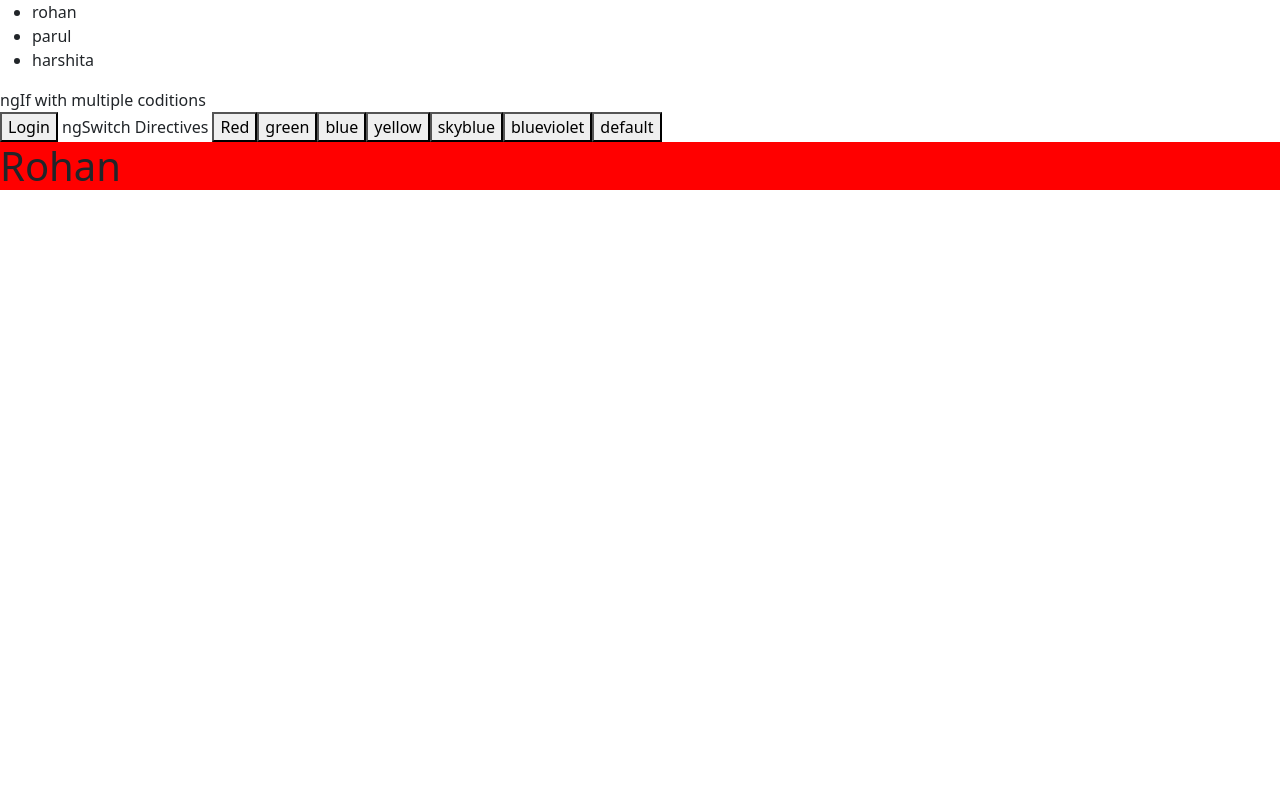
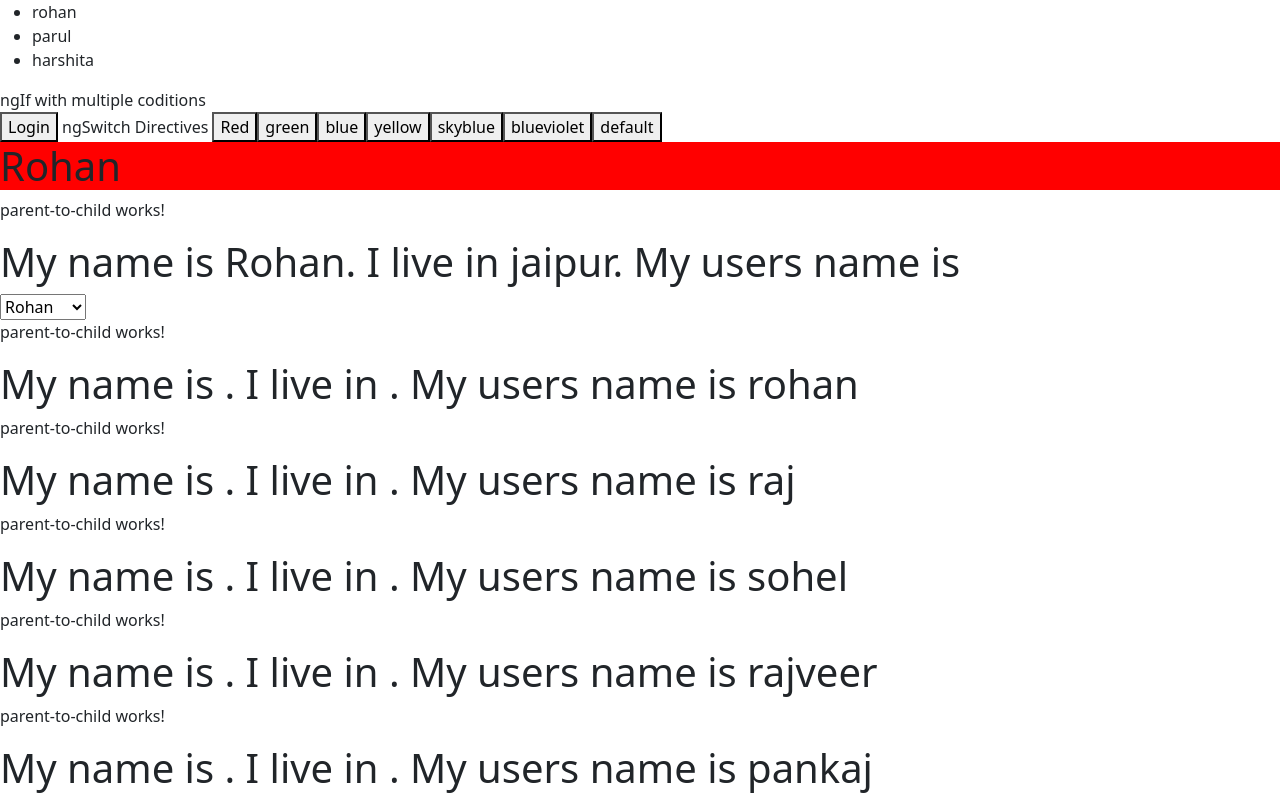
Before and after one commit to rohanpin1/angular-tutorial-10, an Angular app: page / in a window 1280 px wide. Shown: the part 4928-5728 px from the top of the page. Before the commit the page ends 5126 px from the top, so only its background shows below. Built offline with nearby package versions, Linux system fonts and the light colour scheme.

Commit message:
Parent to Child

```diff
--- a/src/app/app.component.html
+++ b/src/app/app.component.html
@@ -1,5 +1,6 @@
 <app-header></app-header>
 <router-outlet></router-outlet>
+
 <h3>{{formHeader}}</h3>
 <form class="form-control">
   <div>
@@ -54,10 +55,16 @@
 <app-todolist></app-todolist>
 <app-dynamic-styling></app-dynamic-styling>
 <app-directives></app-directives>
+<app-parent-to-child [user]="selectUser.value" city="jaipur"></app-parent-to-child>
 
-
-
-
+<select #selectUser (change)="selectedUser(selectUser.value)">
+  <option>Rohan</option>
+  <option>Harshita</option>
+  <option>Parul</option>
+</select>
+@for(user of userNames;track user){
+  <app-parent-to-child [userName]="user"></app-parent-to-child>
+}
 <!-- Bootstrap CSS -->
 <link rel="stylesheet" href="https://cdn.jsdelivr.net/npm/bootstrap@5.3.2/dist/css/bootstrap.min.css">
 <!-- Bootstrap JS Bundle (Optional, needed for components like modals) -->
--- a/src/app/app.component.ts
+++ b/src/app/app.component.ts
@@ -23,6 +23,7 @@ import { DirectivesComponent } from './directives/directives.component';
 import { RouterLink, RouterOutlet } from '@angular/router';
 import { HeaderComponent } from './header/header.component';
 import { TemperatureComponent } from './temperature/temperature.component';
+import { ParentToChildComponent } from './parent-to-child/parent-to-child.component';
 
 
 @Component({
@@ -31,7 +32,7 @@ import { TemperatureComponent } from './temperature/temperature.component';
     , ProfileComponent, CounterComponent, GetsetinputfiieldvalueComponent, ControlflowComponent,
   ElseifcontrolComponent, SwitchcontrolComponent, ForloopcontrolComponent, SignalsComponent, SignalsdatatypesComponent
 , ComputedComponent, EffecttutorialComponent, ForloopcontextialComponent, TwowaybindComponent,TodolistComponent,
-DynamicStylingComponent, DirectivesComponent, RouterOutlet, HeaderComponent, TemperatureComponent],
+DynamicStylingComponent, DirectivesComponent, RouterOutlet, HeaderComponent, TemperatureComponent,ParentToChildComponent],
   templateUrl: './app.component.html',
   styleUrl: './app.component.scss'
 })
@@ -42,6 +43,9 @@ export class AppComponent {
     {link : "https://rrohankumawat.github.io/portfolio"},{link : "https://rrohankumawat.github.io/portfolio"}
   ];
   formHeader = 'Registration form';
-
-
+  userName ='Rohan Kumawat'
+  userNames = ['rohan','raj','sohel','rajveer','pankaj']
+  selectedUser(name:string){
+    this.userName = name
+  }
 }
--- /dev/null
+++ b/src/app/parent-to-child/parent-to-child.component.html
@@ -0,0 +1,3 @@
+<p>parent-to-child works!</p>
+
+<h1>My name is {{user}}. I live in {{city}}. My users name is {{userName}}<h1>
```
Also changed, not shown: src/app/parent-to-child/parent-to-child.component.ts (added, +13 -0 lines), src/app/parent-to-child/parent-to-child.component.scss (added), 1 other file (tests, documents, lock files or other folders).
